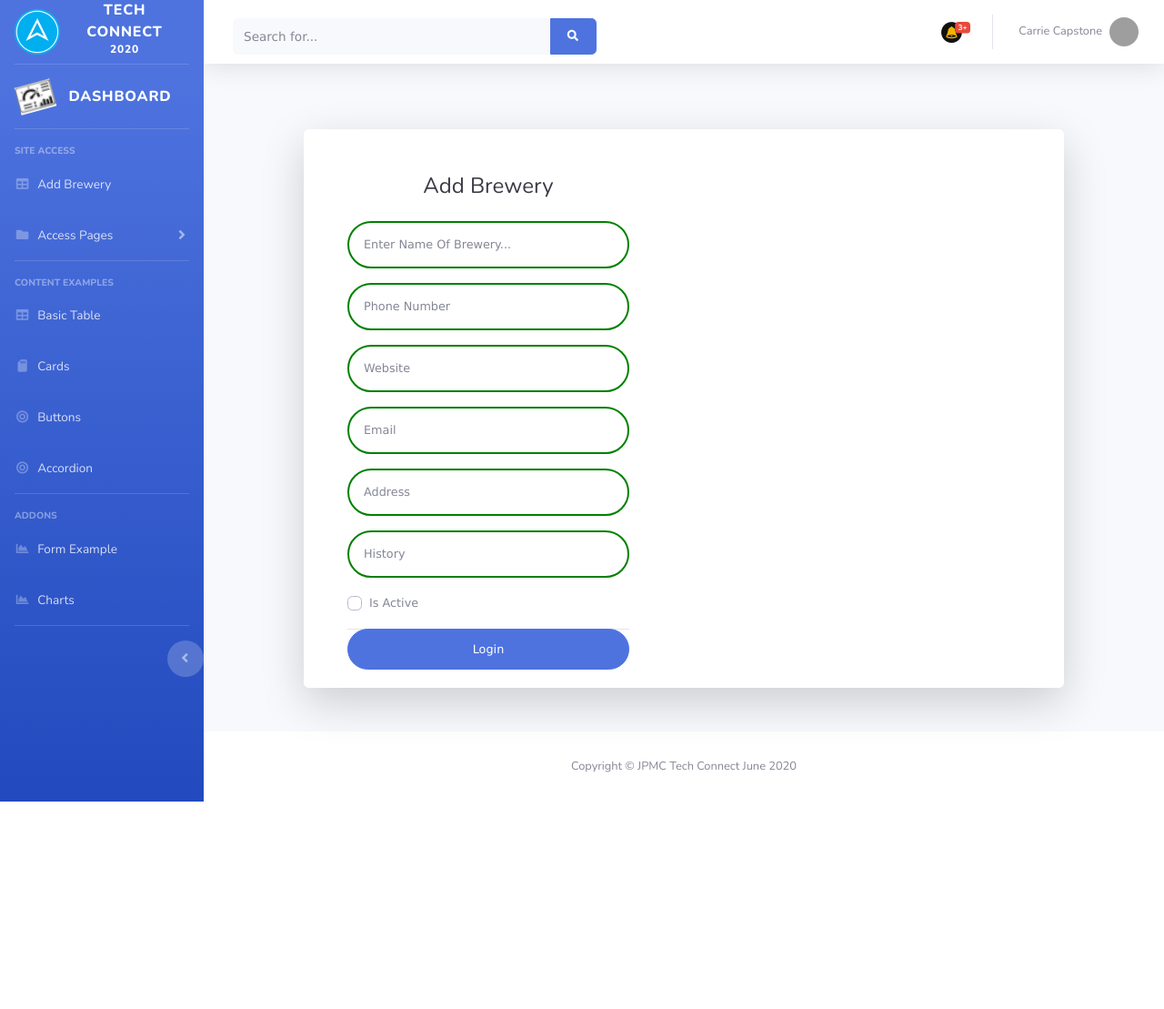
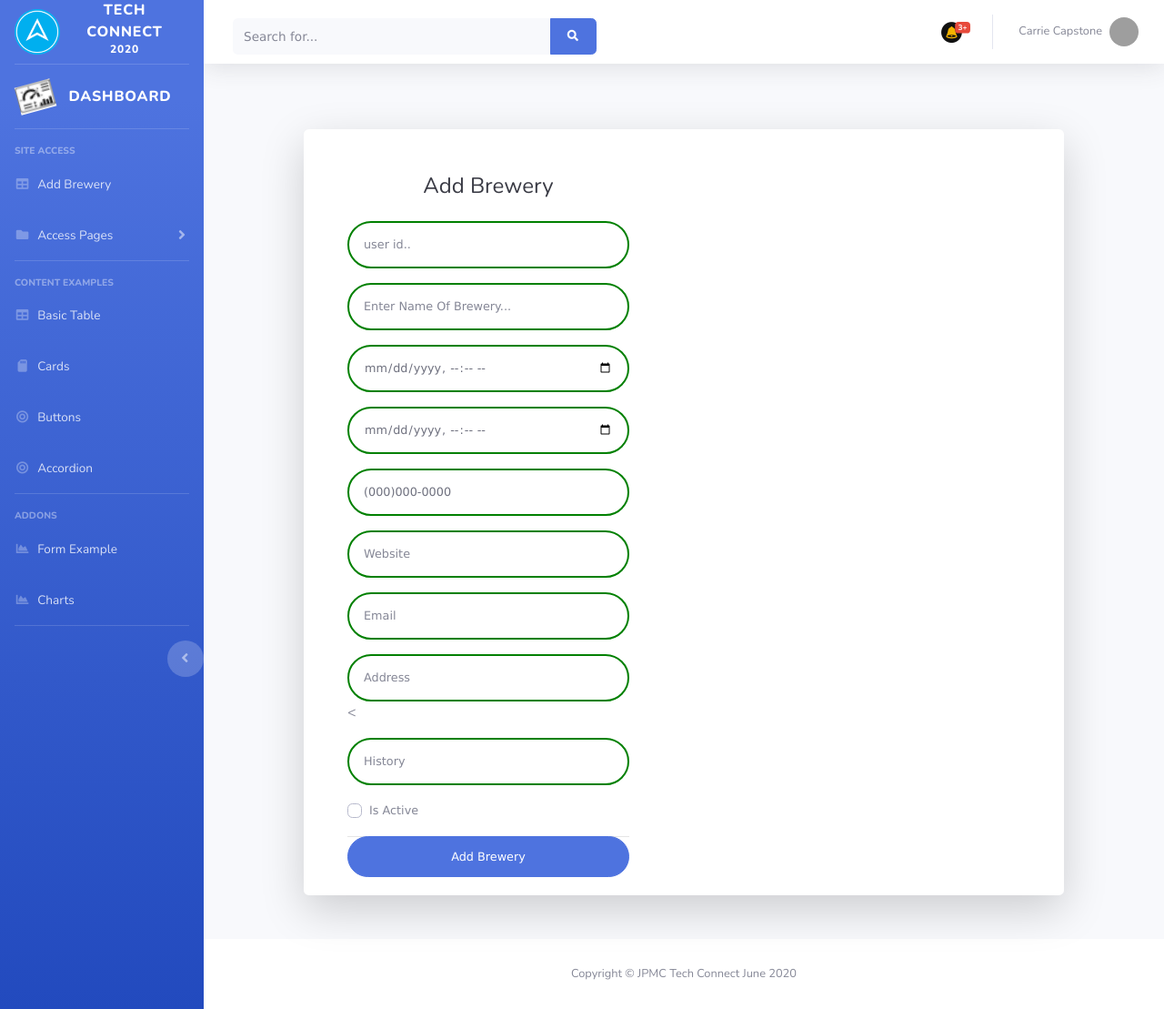
Before and after one commit to tarek-hamid/tech-elevator-capstone, a Java web app: template final-capstone-theme-1/mvc_java/src/main/webapp/WEB-INF/jsp/user/addBrewery.jsp in a window 1280 px wide. Shown: the whole page at 91% size. Before the commit the page ends 881 px from the top, so only its background shows below. Run offline with Spring Boot 4, a stand-in JSP engine, Linux system fonts and the light colour scheme; the template is opened without the code that fills it, so the values that code supplies are empty; the project's own start-up code is not run, and a stand-in starts its controllers and pages; database files in the repository are not loaded; some libraries are stand-ins or nearby versions; grey boxes are pictures that could not be loaded.

Commit message:
addBrewery form, not correct data for submission

```diff
--- a/final-capstone-theme-1/mvc_java/src/main/java/com/techelevator/controller/UserController.java
+++ b/final-capstone-theme-1/mvc_java/src/main/java/com/techelevator/controller/UserController.java
@@ -113,14 +113,12 @@ public class UserController {
 			return "redirect:/addBrewery";
 		}
 		try {
-			//breweryDAO.saveBrewery(brewery);
-			return "redirect:/confirmation";
-
+			breweryDAO.saveBrewery(brewery);
 		} catch (Exception exc){
 			// good place to log
 			return "redirect:/error";
 		}
-		//return "redirect:/";
+		return "redirect:/confirmation";
 	}
 
 
--- a/final-capstone-theme-1/mvc_java/src/main/java/com/techelevator/dao/JDBCBreweryDAO.java
+++ b/final-capstone-theme-1/mvc_java/src/main/java/com/techelevator/dao/JDBCBreweryDAO.java
@@ -26,4 +26,5 @@ public class JDBCBreweryDAO implements BreweryDAO{
                 brewery.getPhoneNumber(), brewery.getWebsite(), brewery.getEmail(),
                 brewery.getAddress(), brewery.getHistory(), brewery.getActive());
     }
+
 }
--- a/final-capstone-theme-1/mvc_java/src/main/webapp/WEB-INF/jsp/user/addBrewery.jsp
+++ b/final-capstone-theme-1/mvc_java/src/main/webapp/WEB-INF/jsp/user/addBrewery.jsp
@@ -1,4 +1,5 @@
 <%@ taglib uri="http://java.sun.com/jsp/jstl/core" prefix="c" %>
+<%@ taglib prefix="form" uri="http://www.springframework.org/tags/form" %>
 
 <c:import url="/WEB-INF/jsp/common/header.jsp" />
 
@@ -20,32 +21,53 @@
                                 <div class="text-center">
                                     <h1 class="h4 text-gray-900 mb-4">Add Brewery</h1>
                                 </div>
-                                <form class="user" method="POST" action="/addBrewery">
+                                <form:form class="user" method="POST" action="/addBrewery" modelAttribute="brewery">
                                     <input type="hidden" name="destination" value="${param.destination}"/>
                                     <input type="hidden" name="CSRF_TOKEN" value="${CSRF_TOKEN}"/>
                                     <div class="form-group">
-                                        <input type="name" class="form-control form-control-user"
-                                               name="name" id="name" aria-describedby="nameHelp" placeholder="Enter Name Of Brewery...">
+                                        <input type="text" class="form-control form-control-user"
+                                               name="userId" id="userId" aria-describedby="userIdHelp" placeholder="user id..">
+                                        <form:errors path="userId" />
                                     </div>
                                     <div class="form-group">
-                                        <input type="phoneNumber" class="form-control form-control-user"
-                                               name="phoneNumber" id="phoneNumber" placeholder="Phone Number">
+                                        <input type="text" class="form-control form-control-user"
+                                               name="name" id="name" aria-describedby="nameHelp" placeholder="Enter Name Of Brewery...">
+                                        <form:errors path="name" cssClass="error"/>
                                     </div>
                                     <div class="form-group">
-                                        <input type="website" class="form-control form-control-user"
+                                        <input type="datetime-local" class="form-control form-control-user"
+                                               name="openFrom" id="openFrom" placeholder="Open From">
+                                        <form:errors path="openFrom" cssClass="error"/>
+                                    </div>
+                                    <div class="form-group">
+                                        <input type="datetime-local" class="form-control form-control-user"
+                                               name="openTo" id="openTo" placeholder="Open To">
+                                        <form:errors path="openTo" cssClass="error"/>
+                                    </div>
+                                    <div class="form-group">
+                                        <input type="text" class="form-control form-control-user"
+                                               name="phoneNumber" id="phoneNumber" placeholder="Phone Number" value="(000)000-0000">
+                                        <form:errors path="phoneNumber" cssClass="error"/>
+                                    </div>
+                                    <div class="form-group">
+                                        <input type="text" class="form-control form-control-user"
                                                name="website" id="website" placeholder="Website">
+                                        <form:errors path="website" cssClass="error"/>
                                     </div>
                                     <div class="form-group">
                                         <input type="email" class="form-control form-control-user"
                                                name="email" id="email" placeholder="Email">
+                                        <form:errors path="email" cssClass="error"/>
                                     </div>
                                     <div class="form-group">
-                                        <input type="address" class="form-control form-control-user"
+                                        <input type="text" class="form-control form-control-user"
                                                name="address" id="address" placeholder="Address">
+                                        <<form:errors path="address" cssClass="error"/>
                                     </div>
                                     <div class="form-group">
-                                        <input type="history" class="form-control form-control-user"
+                                        <input type="text" class="form-control form-control-user"
                                                name="history" id="history" placeholder="History">
+                                        <form:errors path="history" cssClass="error"/>
                                     </div>
                                     <div class="form-group">
                                         <div class="custom-control custom-checkbox small">
@@ -54,9 +76,9 @@
                                         </div>
                                     </div>
                                     <button type="submit" class="btn btn-primary btn-user btn-block">
-                                        Login
+                                        Add Brewery
                                     </button>
-                                </form>
+                                </form:form>
                                 <hr>
                             </div>
                         </div>
```
Also changed, not shown: final-capstone-theme-1/mvc_java/database/breweryTable.sql (+12 -6 lines), final-capstone-theme-1/mvc_java/src/main/java/com/techelevator/entity/Brewery.java (+24 -8 lines).
